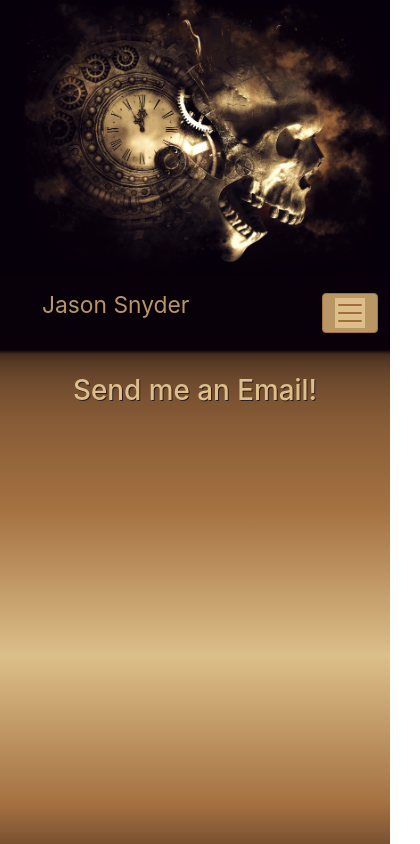
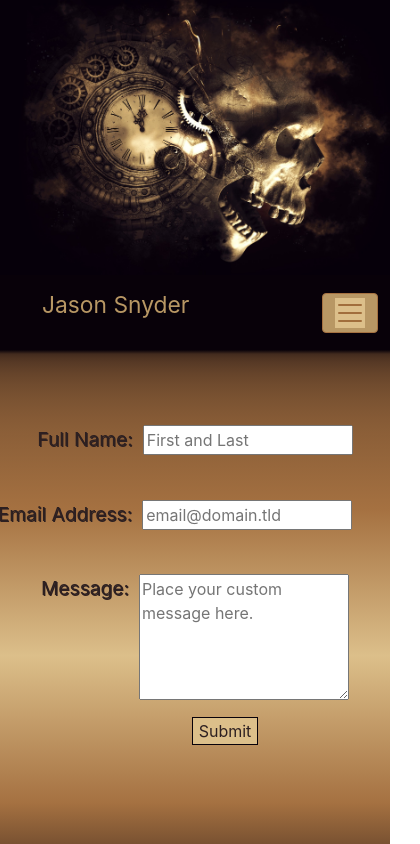
Before and after one commit to jsnyder159/react-portfolio, a React (Create React App) app in the folder portfolio/: page /contact in a window 390 px wide. Shown: the top 844 px of the page, 420 px wide, since content can reach past the window. Built offline with nearby package versions, Linux system fonts and the light colour scheme; the HTML template or start-up script is replaced by a standard one.

Commit message:
added responsivness to contact screen

```diff
--- a/portfolio/src/components/pages/contact/Contact.js
+++ b/portfolio/src/components/pages/contact/Contact.js
@@ -11,21 +11,20 @@ function ContactForm() {
     return (
         <form onSubmit={handleSubmit} className="contactForm " id="fs-frm" name="simple-contact-form" acceptCharset="utf-8" action="https://formspree.io/f/{form_id}" method="post">
             <fieldset id="fs-frm-inputs" className="formField m-auto">
-                <h1>Send me an Email!</h1>
-                <div className="enterName contact-item d-flex justify-content-center align-content-center m-2">
+                <div className="enterName contact-item d-flex justify-content-center align-content-center m-auto">
                     <label htmlFor="full-name">Full Name:</label>
                     <input className="nameInput" type="text" name="name" id="full-name" placeholder="First and Last" required="Please enter your name." ></input>
                 </div>
-                <div className="enterEmail contact-item d-flex justify-content-center align-content-center m-2">
+                <div className="enterEmail contact-item d-flex justify-content-center align-content-center m-auto">
                     <label htmlFor="email-address">Email Address:</label>
                     <input className="emailInput" type="email" name="_replyto" id="email-address" placeholder="email@domain.tld" required=" Please enter an email address." ></input>
                 </div>
-                <div className="enterMessage contact-item d-flex justify-content-center align-content-center m-2">
+                <div className="enterMessage contact-item d-flex justify-content-center align-content-center m-auto">
                     <label htmlFor="message">Message:</label>
                     <textarea className="messageBox" rows="5" name="message" id="message" placeholder="Place your custom message here." required=" Please enter a message."></textarea>
                     <input type="hidden" name="_subject" id="email-subject" value="Contact Form Submission"></input>
                 </div>
-                <div className="enterSubmit d-flex justify-content-center align-content-center">
+                <div className="enterSubmit d-flex justify-content-center align-content-center m-auto">
                     <input className="submitBtn" type="submit" value="Submit"></input>
                 </div>
             </fieldset>
--- a/portfolio/src/components/pages/contact/contact.css
+++ b/portfolio/src/components/pages/contact/contact.css
@@ -14,8 +14,8 @@
 
 .enterName {
     position:absolute;
-    top: 105px;
-    right: 750px;
+    top: 75px;
+    width: 100%;
 }
 
 .nameInput {
@@ -24,8 +24,9 @@
 
 .enterEmail {
     position:absolute;
-    bottom: -90px;
-    right: 750px;
+    bottom: -160px;
+    right: 20px;
+    width: 100%
 }
 
 .emailInput {
@@ -34,8 +35,8 @@
 
 .enterMessage {
     position: absolute;
-    bottom: -240px;
-    right: 750px;
+    bottom: -330px;
+    width: 100%;
 }
 
 .messageBox {
@@ -44,8 +45,9 @@
 
 .enterSubmit {
     position:absolute;
-    bottom: -300px;
-    right: 925px;
+    bottom: -375px;
+    right: -30px;
+    width:100%;
 }
 
 label {
@@ -60,3 +62,60 @@ label {
     background-color: var(--gold);
     border: 1px solid var(--xik)
 }
+
+@media screen and (max-width: 635px){
+    .nameInput {
+        width: 300px;
+
+    }
+
+    .emailInput {
+        width: 300px;
+    }
+
+    .messageBox {
+        width: 300px;
+    }
+}
+
+@media screen and (max-width: 491px) {
+    .nameInput {
+        width: 225px;
+    }
+
+    .emailInput {
+        width: 225px;
+    }
+
+    .messageBox {
+        width: 225px;
+    }
+}
+
+@media screen and (max-width: 411px) {
+    .nameInput {
+        width: 210px;
+    }
+
+    .emailInput {
+        width: 210px;
+    }
+
+    .messageBox {
+        width: 210px;
+    }
+}
+
+@media screen and (max-width: 387px) {
+    .nameInput {
+        width: 190px;
+    }
+
+    .emailInput {
+        width: 190px;
+    }
+
+    .messageBox {
+        width: 190px;
+    }
+}
```
